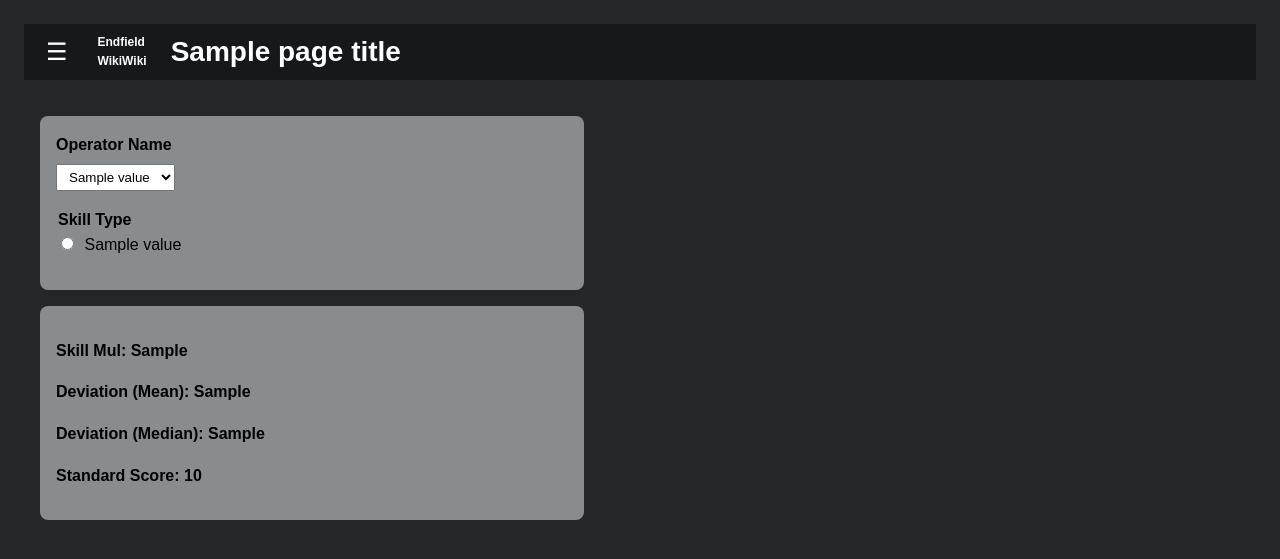
After one commit to gonchiman/skillmul_survey2, a Flask app: template templates/skill_mul_search_2.html in a window 1280 px wide. The commit adds this page. Shown: the top 559 px of the page. Run offline with Flask 3, Linux system fonts and the light colour scheme; the template is opened without the code that fills it: most values are stand-ins (such as "Sample title", 1, 10 or a date in 2020).

Commit message:
add skill_mul_page_2

```diff
--- a/app.py
+++ b/app.py
@@ -53,5 +53,41 @@ def skill_mul_page():
         standard_score=standard_score,
     )
 
+@app.route("/skill_mul_2", methods=["GET", "POST"])
+def skill_mul_page_2():
+    selected_operator_name = request.form.get("operator_name", list(OperatorNames)[0].value)
+    selected_skill_type = request.form.get("skill_type", list(SkillType)[0].value)
+
+    operator_name = OperatorNames(selected_operator_name)
+    skill_type = SkillType(selected_skill_type)
+
+    cond = SkillMulCondition(
+        operator_name=operator_name,
+        skill_type=skill_type,
+    )
+
+    skill_mul_raw = SkillMulService.get_skill_mul(cond)
+    deviation_from_mean_raw = SkillMulStatisticsServiceForPersonal.get_deviation_from_mean(cond)
+    deviation_from_median_raw = SkillMulStatisticsServiceForPersonal.get_deviation_from_median(cond)
+    standard_score_raw = SkillMulStatisticsServiceForPersonal.get_standard_score(cond)
+
+    skill_mul = skill_mul_raw if skill_mul_raw != 0 else "---"
+    deviation_from_mean = round(deviation_from_mean_raw, 2) if deviation_from_mean_raw is not None else "---"
+    deviation_from_median = round(deviation_from_median_raw, 2) if deviation_from_median_raw is not None else "---"
+    standard_score = round(standard_score_raw, 2) if standard_score_raw is not None else "---"
+
+    return render_template(
+        "skill_mul_search.html",
+        page_title="Skill Multiple Search",
+        operator_names=OperatorNames,
+        skill_types=SkillType,
+        selected_operator_name=selected_operator_name,
+        selected_skill_type=selected_skill_type,
+        skill_mul=skill_mul,
+        deviation_from_mean=deviation_from_mean,
+        deviation_from_median=deviation_from_median,
+        standard_score=standard_score,
+    )
+
 if __name__ == "__main__":
     app.run(debug=True)
--- a/templates/base.html
+++ b/templates/base.html
@@ -4,7 +4,7 @@
 <head>
     <meta charset="UTF-8">
     <title>{{ page_title }}</title>
-    <link rel="stylesheet" href="{{ url_for('static', filename='css/global.css') }}"> -->
+    <link rel="stylesheet" href="{{ url_for('static', filename='css/global.css') }}">
     <link rel="stylesheet" href="{{ url_for('static', filename='css/base.css') }}">
     <link rel="stylesheet" href="{{ url_for('static', filename='css/header.css') }}">
     <link rel="stylesheet" href="{{ url_for('static', filename='css/main.css') }}">
@@ -25,6 +25,7 @@
         <nav class="sidebar-nav">
             <a href="/">Home</a>
             <a href="/skill_mul">Skill Mul Multiple Search</a>
+            <a href="/skill_mul_2">Skill Mul Multiple Search 2</a>
         </nav>
     </aside>
 
--- a/templates/index.html
+++ b/templates/index.html
@@ -5,6 +5,7 @@
     <h2 style="margin-left: 16px;">Site Contents</h2>
     <ul>
         <li><a href="/skill_mul">Skill Multiple Search Page</a></li>
+        <li><a href="/skill_mul_2">Skill Multiple Search Page 2</li>
     </ul>
 </div>
 
--- /dev/null
+++ b/templates/skill_mul_search_2.html
@@ -0,0 +1,44 @@
+{% extends "base.html" %}
+
+{% block content %}
+<form action="/skill_mul_2" method="post">
+    <div>
+        <label for="operator_name">Operator Name</label>
+        <select id="operator_name" name="operator_name" onchange="this.form.submit()">
+            {% for operator_name in operator_names %}
+                <option value="{{ operator_name.value }}"
+                    {% if operator_name.value == selected_operator_name %}selected{% endif %}>
+                    {{ operator_name.value }}
+                </option>
+            {% endfor %}
+        </select>
+    </div>
+
+    <div>
+        <legend>Skill Type</legend>
+        {% for skill_type in skill_types %}
+            <div>
+                <input
+                    type="radio"
+                    id="skill_type_{{ skill_type.value }}"
+                    name="skill_type"
+                    value="{{ skill_type.value }}"
+                    onchange="this.form.submit()"
+                    {% if skill_type.value == selected_skill_type %}checked{% endif %}
+                >
+                <label for="skill_type_{{ skill_type.value }}">{{ skill_type.value }}</label>
+            </div>
+        {% endfor %}
+    </div>
+</form>
+
+{% if skill_mul is not none %}
+    <div class="result">
+        <p>Skill Mul: {{ skill_mul }}</p>
+        <p>Deviation (Mean): {{ deviation_from_mean }}</p>
+        <p>Deviation (Median): {{ deviation_from_median }}</p>
+        <p>Standard Score: {{ standard_score }}</p>
+    </div>
+{% endif %}
+
+{% endblock %}
```
